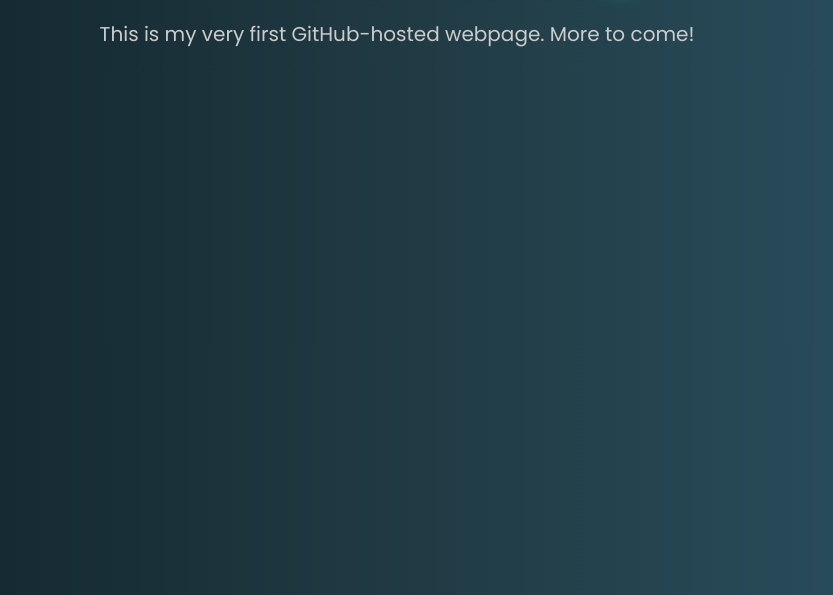
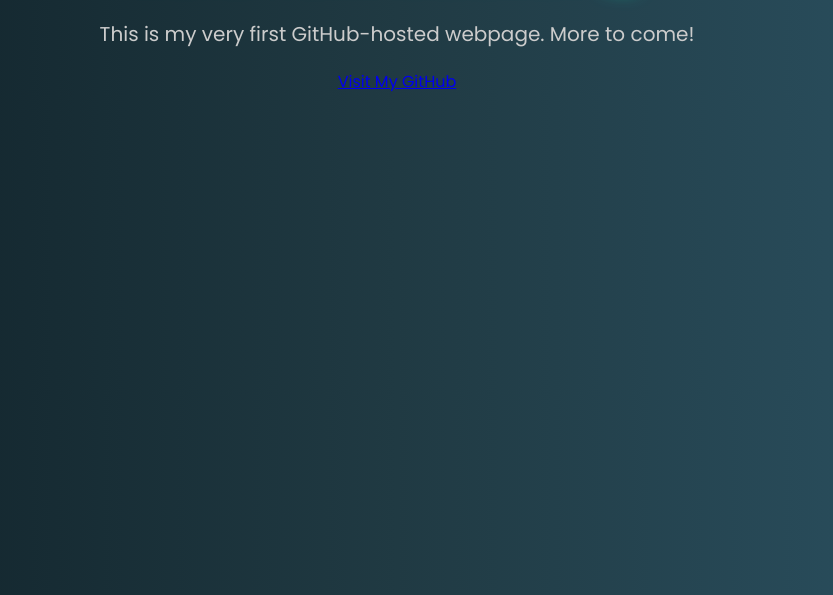
Before and after one commit to madhav4coding/Madhav-first.repo, a plain HTML site: page index.html in a window 1280 px wide. Shown: the part 205-800 px from the top of the page, without its empty margins (243-1076 px from the left). Drawn offline with Linux system fonts and the light colour scheme.

Commit message:
Update index.html

```diff
--- a/index.html
+++ b/index.html
@@ -10,5 +10,6 @@
 <body>
   <h1>Hello from Madhav 🚀</h1>
   <p>This is my very first GitHub-hosted webpage. More to come!</p>
+  <a href="https://github.com/yourusername" class="btn" target="_blank">Visit My GitHub</a>
 </body>
 </html>
```
Lines whose indentation alone changed are shown as unchanged.
